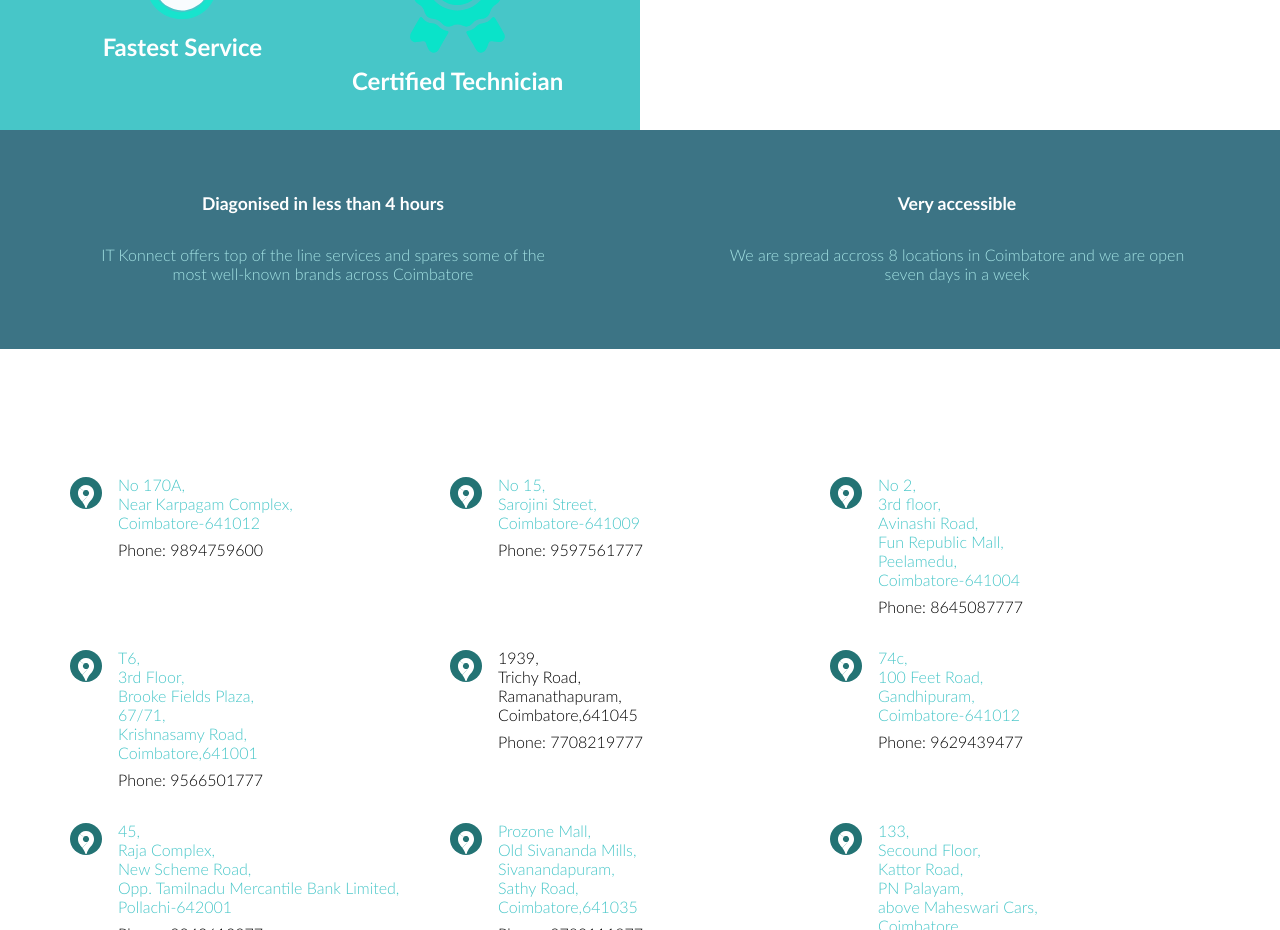
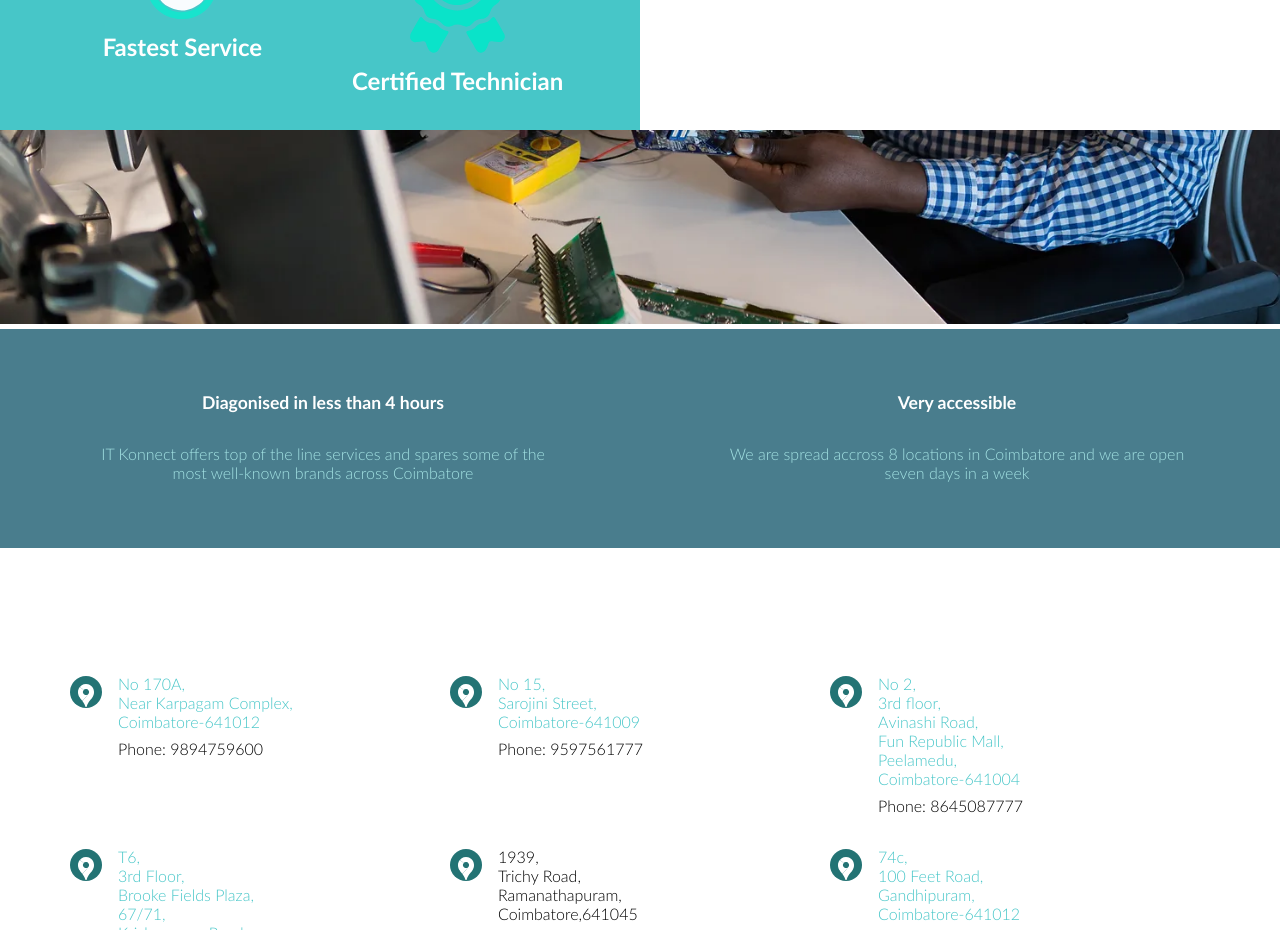
Before and after one commit to YaminNather/i_konnect_website, a Next.js app: page /sales-lead in a window 1280 px wide. Shown: the part 840-1770 px from the top of the page. Built offline with nearby package versions, Linux system fonts and the light colour scheme.

Commit message:
Added background images in testimonial sections and selling points section

```diff
--- a/components/sales_lead_page/selling_points_section/selling_points_section.tsx
+++ b/components/sales_lead_page/selling_points_section/selling_points_section.tsx
@@ -1,11 +1,17 @@
 import classNames from "classnames";
 import { FC } from "react";
+import Image from "next/future/image";
 
 import styles from "./selling_points_section_styles.module.scss";
+
+import backgroundImage from "../../../public/sales-lead-page/selling-points-section/background.webp";
 
 export const SellingPointsSection: FC = (props) => {
     return (
         <section id="selling_points_section" className={styles.selling_points_section}>
+            <Image src={backgroundImage} className={styles.background_image} />
+
+            <div className={styles.main_content}>
                 <div className={classNames("container", styles.container)}>
                     <div className={styles.grid_cell}>
                         <strong>Diagonised in less than 4 hours</strong>
@@ -19,6 +25,7 @@ export const SellingPointsSection: FC = (props) => {
                         <p>We are spread accross 8 locations in Coimbatore and we are open seven days in a week</p>
                     </div>
                 </div>
+            </div>
         </section>
     );
 };
--- a/components/sales_lead_page/selling_points_section/selling_points_section_styles.module.scss
+++ b/components/sales_lead_page/selling_points_section/selling_points_section_styles.module.scss
@@ -1,11 +1,26 @@
 @import "../../../styles/breakpoints.scss";
 
 .selling_points_section {
-    background-color: #3c7485;
-    padding: 64px 0px;
+    position: relative;
     color: white;
 
+    .background_image {
+        position: absolute;
+        left: 0px;
+        top: 0px;
+        width: 100%;
+        height: 100%;
+        object-fit: cover;
+    }
+
+    .main_content {
+        position: relative;
+        z-index: 1;
+        padding: 64px 0px;
+        background-color: #3c7485EE;
+
         .container {
+            position: relative;
             display: grid;
             grid-template-columns: repeat(2, 1fr);
             gap: 128px;
@@ -35,3 +50,4 @@
             }
         }
     }
+}
```
Also changed, not shown: components/LandingPage/testimonial_section/testimonial_section.tsx (+14 -3 lines), components/LandingPage/testimonial_section/testimonial_section_styles.module.scss (+30 -0 lines), public/landing-page/testimonial-section/background.webp (added), public/sales-lead-page/selling-points-section/background.webp (added). Lines whose indentation alone changed are shown as unchanged.
